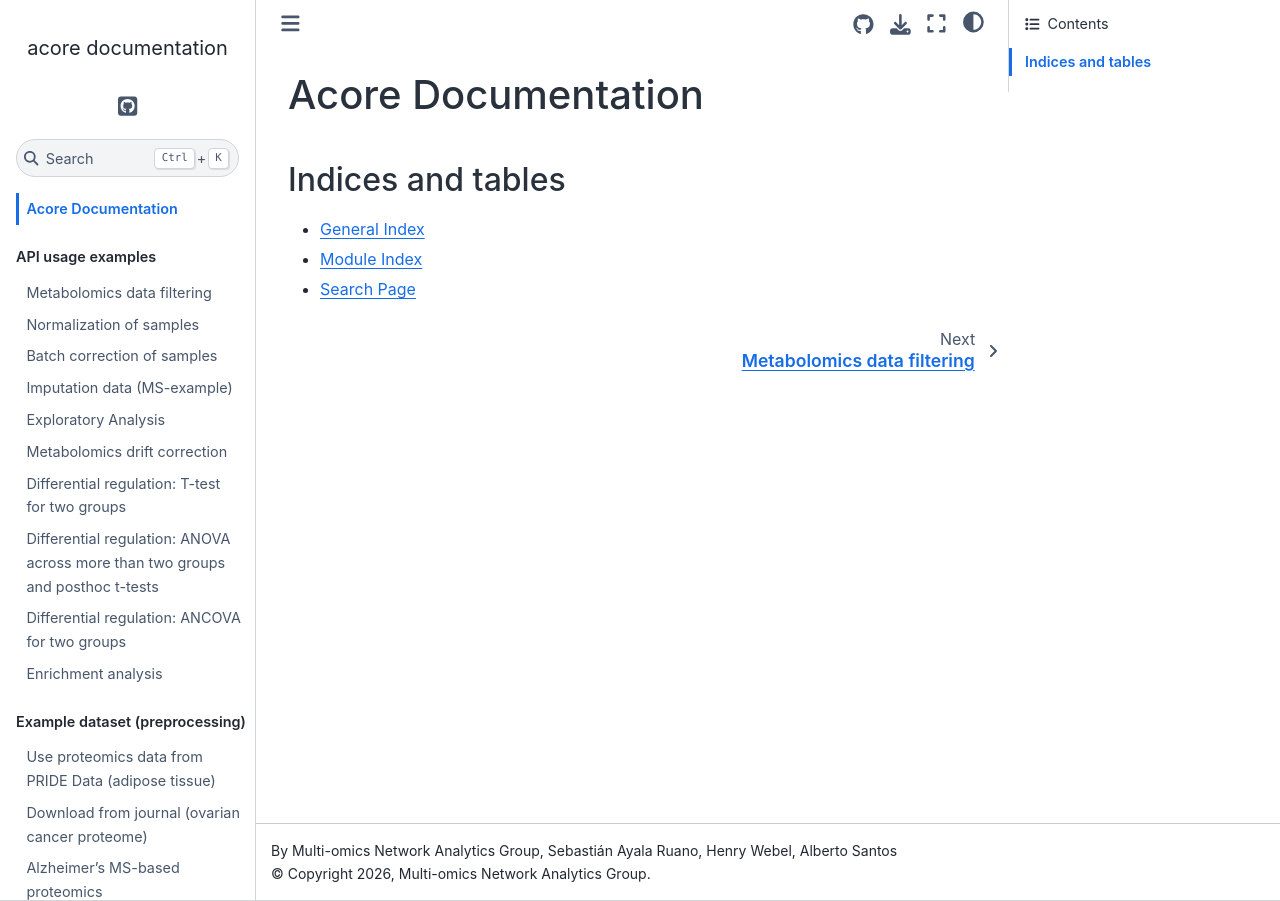
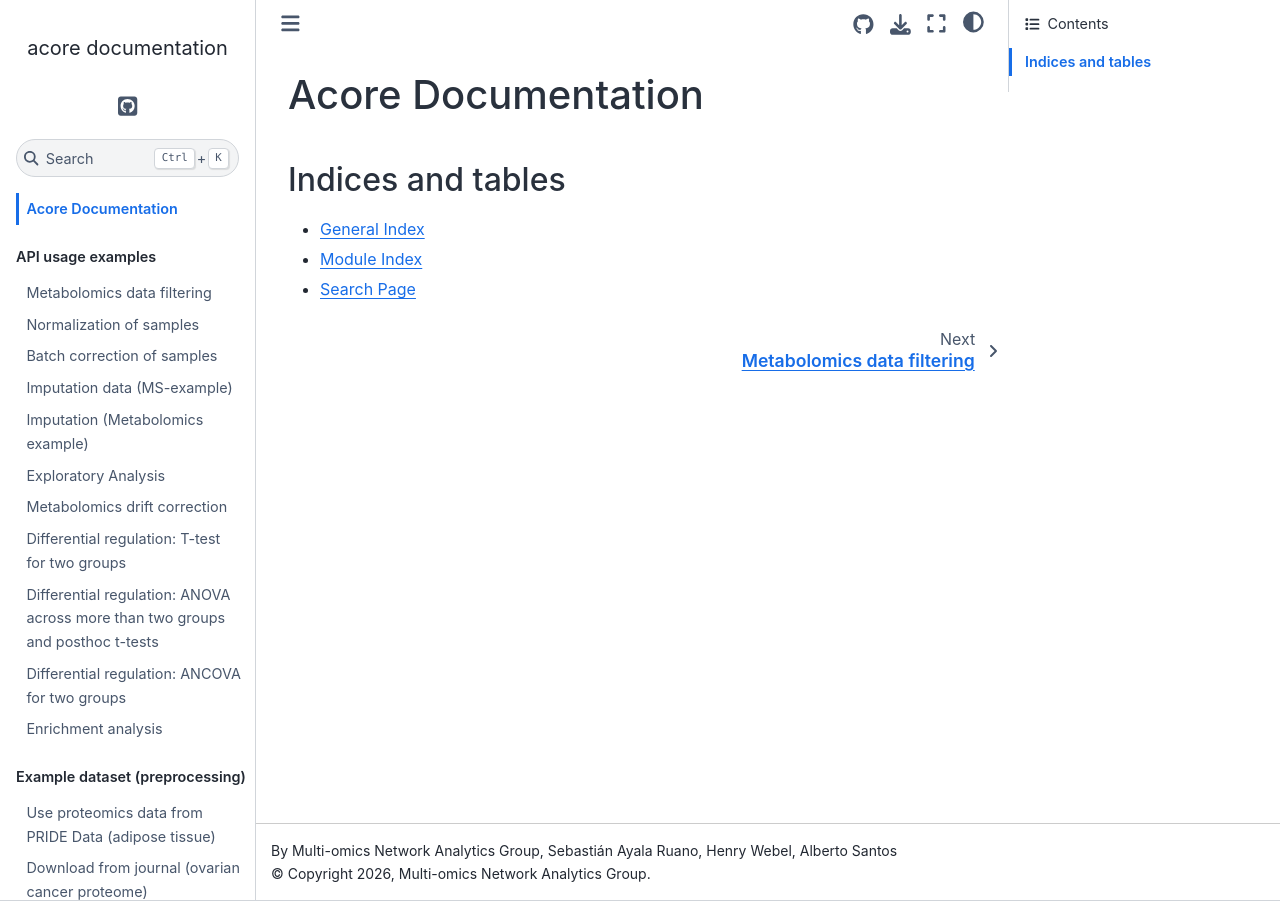
Before and after one commit to Multiomics-Analytics-Group/acore, a Sphinx documentation site: the page built from docs/index.md, in a window 1280 px wide. Built offline with Sphinx 7.4.7 and the Sphinx Book theme 1.1.4, drawn with Linux system fonts in a browser that asks for light colours; pages that are not in the unit, such as notebooks, are missing from menus; a script that is not in the unit is left out.

Commit message:
:wrench: Add imputation metabolomics api example to index.md

```diff
--- a/docs/index.md
+++ b/docs/index.md
@@ -22,6 +22,7 @@ api_examples/filter_metabolomics
 api_examples/normalization_analysis
 api_examples/batch_correction
 api_examples/imputation
+api_examples/imputation_metabolomics
 api_examples/exploratory_analysis
 api_examples/drift_correction
 api_examples/diff_regulation_anova_ttest_two_groups
```
